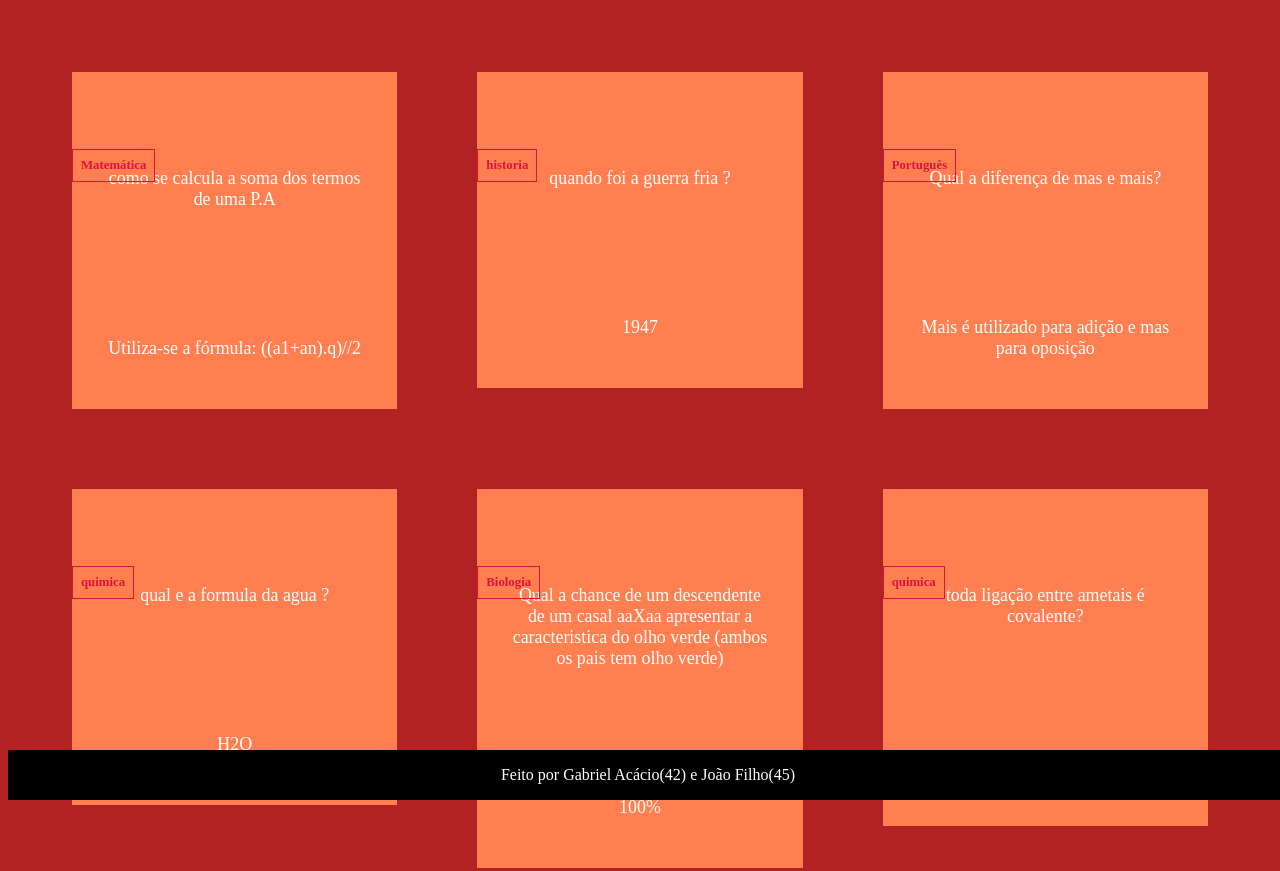
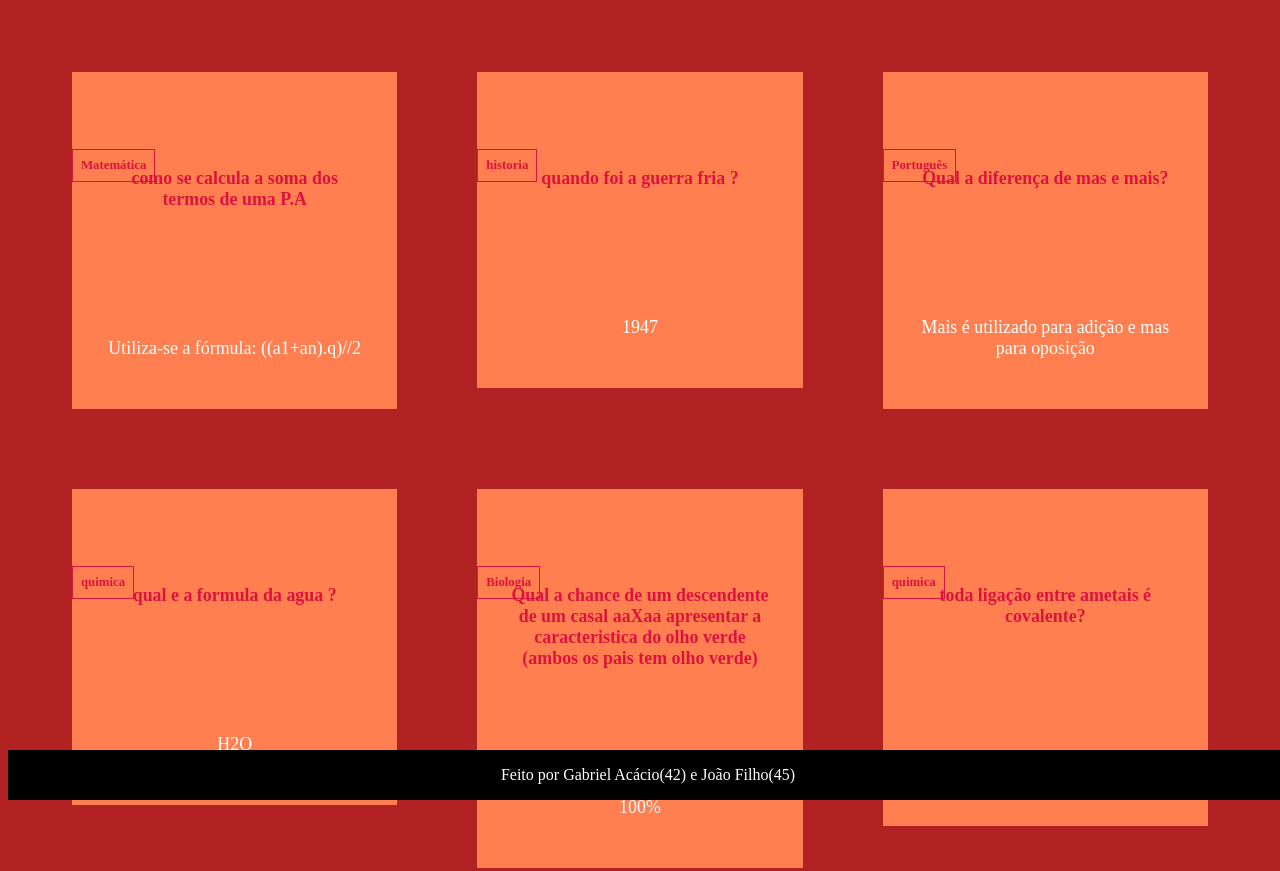
Before and after one commit to cr7joaofilho/MessiOGoat, a plain HTML site: page index.html in a window 1280 px wide. Shown: the top 871 px of the page. Drawn offline with Linux system fonts and the light colour scheme.

Commit message:
7uhy6gt5frde5

```diff
--- a/style.css
+++ b/style.css
@@ -58,3 +58,14 @@ margin-top: 4rem;
 font-size: 1.4vw;
 padding: 2rem;
 }
+
+.perguntacartao p{
+
+    color: var(--destaque);
+    font-weight: 700;
+}
+
+.cartao:hover .cartao{
+
+transform: rotateY('180')
+}
```
